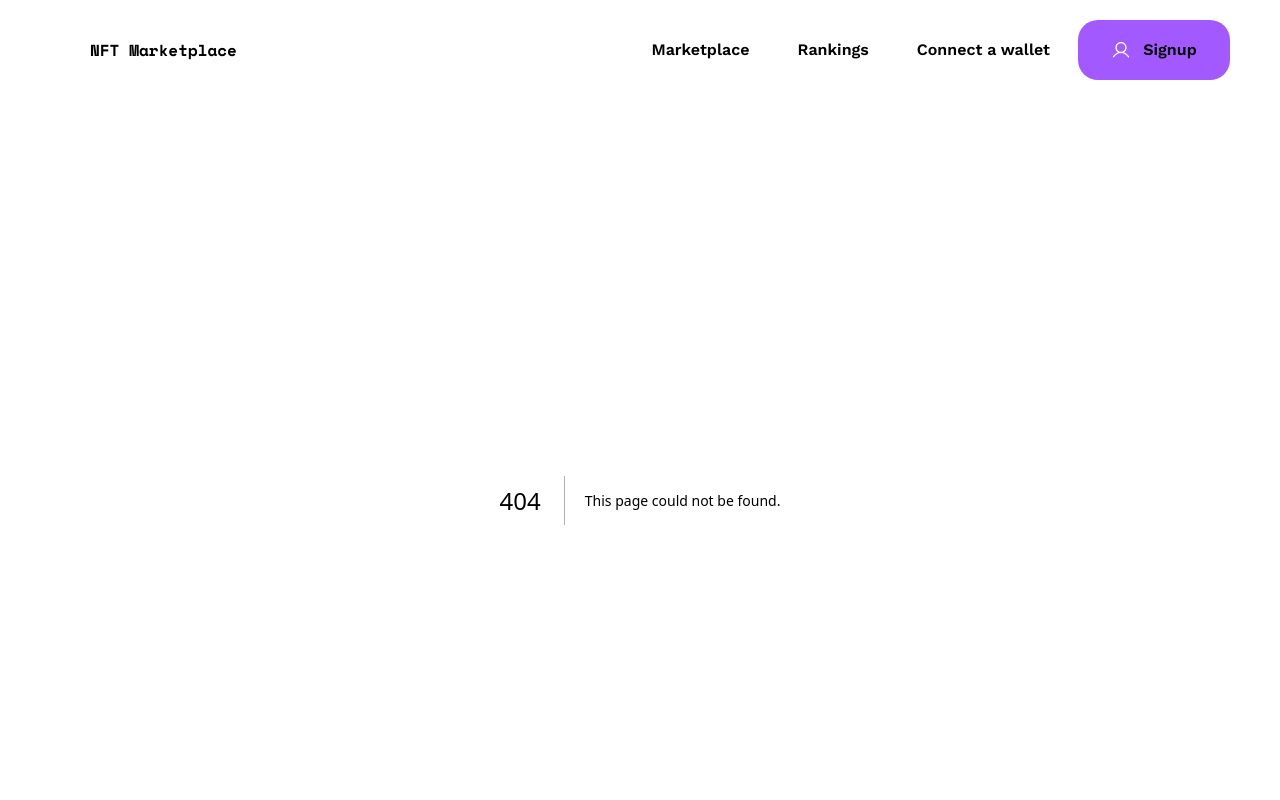
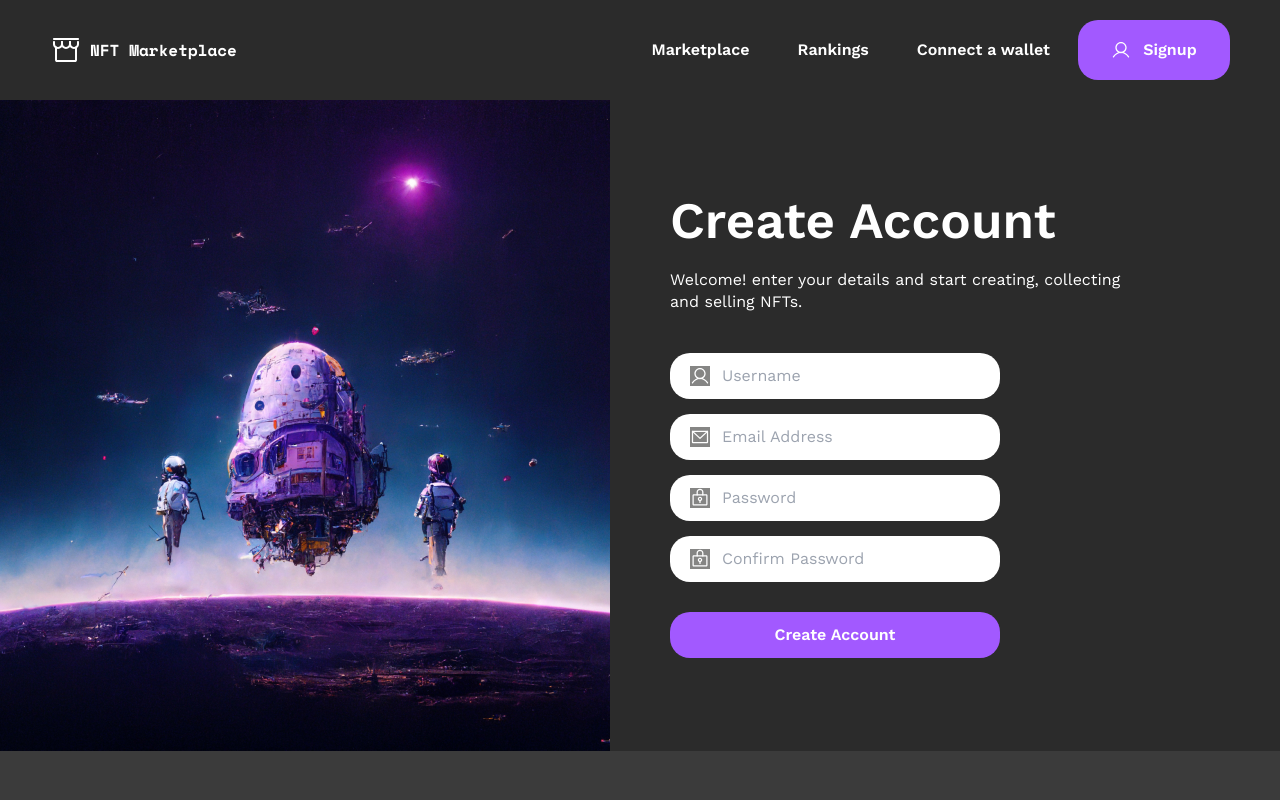
Before and after one commit to gamakusumah/nft-marketplace, a Next.js app: page /signup in a window 1280 px wide. Before the commit this address had no page. Shown: the top 800 px of the page. Built offline with nearby package versions, Linux system fonts and the light colour scheme.

Commit message:
Create Signup page and upload signup photo to dir

```diff
--- /dev/null
+++ b/app/signup/page.tsx
@@ -0,0 +1,96 @@
+import Image from "next/image";
+
+export default function page() {
+  return (
+    <main className="grid md:grid-cols-2 md:gap-10 md:items-center lg:gap-[60px]">
+      <section className="h-[232px] md:h-[615px] lg:h-[651px]">
+        <Image
+          src="/images/Signup.jpg"
+          width={651}
+          height={651}
+          className="object-cover h-full w-full"
+          alt="Signup Picture"
+        />
+      </section>
+      <section className="pt-[30px] pb-10 px-[30px] md:py-0 md:px-0 md:w-[325px]">
+        <div className=" mb-[30px] md:mb-10 lg:w-[460px]">
+          <h1 className="font-semibold text-2xl mb-5 lg:text-3xl">
+            Create Account
+          </h1>
+          <p>
+            Welcome! enter your details and start creating, collecting and
+            selling NFTs.
+          </p>
+        </div>
+        <form className="lg:w-[330px]">
+          <div className="grid gap-[15px] mb-[30px]">
+            {/* Username Input Text */}
+            <div className="w-full h-[46px] px-5 rounded-[20px] flex items-center bg-white">
+              <Image
+                src="/icons/User.svg"
+                width={20}
+                height={20}
+                alt="Username Icon"
+                className="mr-3 bg-caption"
+              />
+              <input
+                type="text"
+                placeholder="Username"
+                className="text-prim w-full focus:outline-none"
+              />
+            </div>
+            {/* Email Input Text */}
+            <div className="w-full h-[46px] px-5 rounded-[20px] flex items-center bg-white">
+              <Image
+                src="/icons/EnvelopeSimple.svg"
+                width={20}
+                height={20}
+                alt="Email Icon"
+                className="mr-3 bg-caption"
+              />
+              <input
+                type="email"
+                placeholder="Email Address"
+                className="text-prim w-full focus:outline-none"
+              />
+            </div>
+            {/* Password Input Text */}
+            <div className="w-full h-[46px] px-5 rounded-[20px] flex items-center bg-white">
+              <Image
+                src="/icons/LockKey.svg"
+                width={20}
+                height={20}
+                alt="Password Icon"
+                className="mr-3 bg-caption"
+              />
+              <input
+                type="password"
+                placeholder="Password"
+                className="text-prim w-full focus:outline-none"
+              />
+            </div>
+            {/* Confirm Password Input Text */}
+            <div className="w-full h-[46px] px-5 rounded-[20px] flex items-center bg-white">
+              <Image
+                src="/icons/LockKey.svg"
+                width={20}
+                height={20}
+                alt="Confirm Password Icon"
+                className="mr-3 bg-caption"
+              />
+              <input
+                type="password"
+                placeholder="Confirm Password"
+                className="text-prim w-full focus:outline-none"
+              />
+            </div>
+          </div>
+          {/* Create Account Button */}
+          <button type="submit" className="btn-tertiary-fill w-full">
+            Create Account
+          </button>
+        </form>
+      </section>
+    </main>
+  );
+}
```
Also changed, not shown: public/images/Signup.jpg (added).
